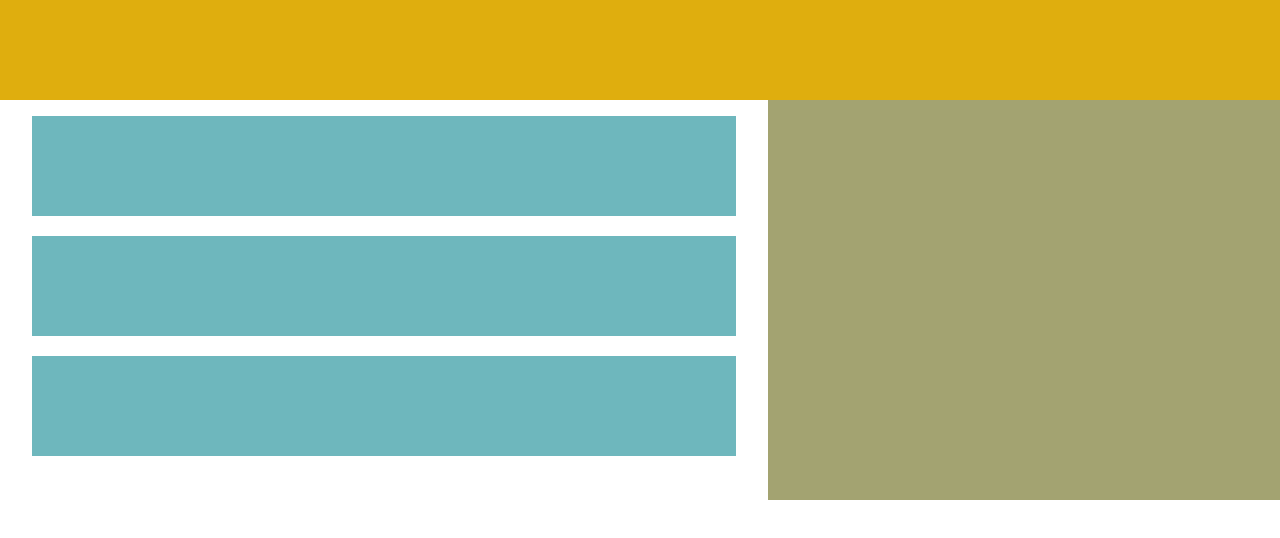
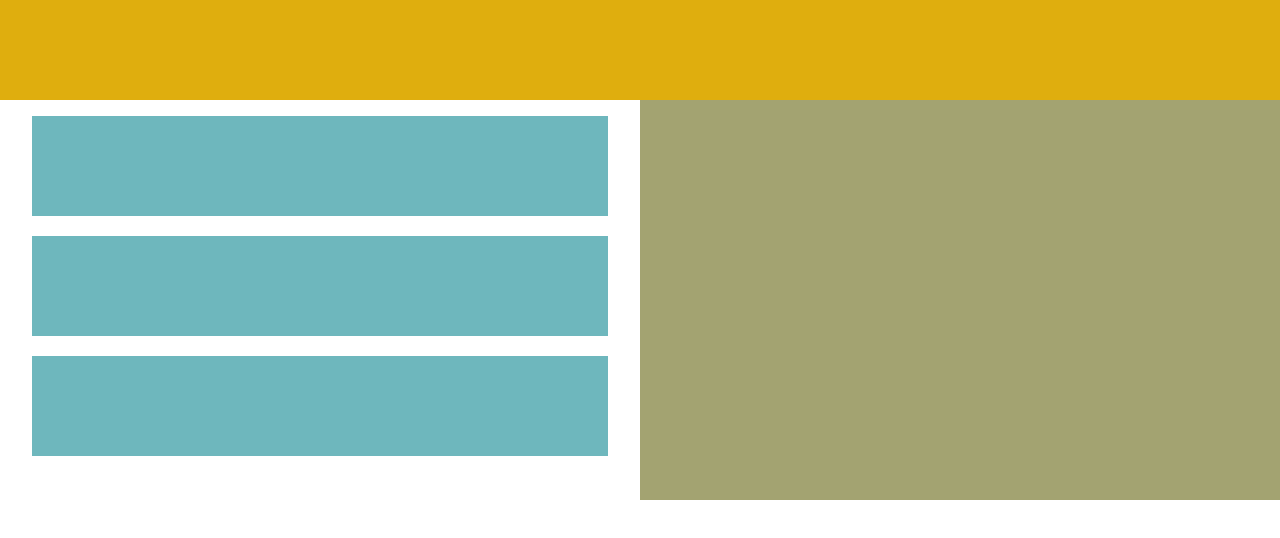
Before and after one commit to Hearthuz/DII_M4_06, a plain HTML site: page index.html in a window 1280 px wide. Drawn offline with nearby package versions, Linux system fonts and the light colour scheme.

Commit message:
quick exercise

```diff
--- a/style.css
+++ b/style.css
@@ -42,3 +42,8 @@ body {
         width: 100%;
     }
 }
+@media screen and (min-width: 1024px){
+    .content,.sideboard{
+        width: 50%;
+    }
+}
```
